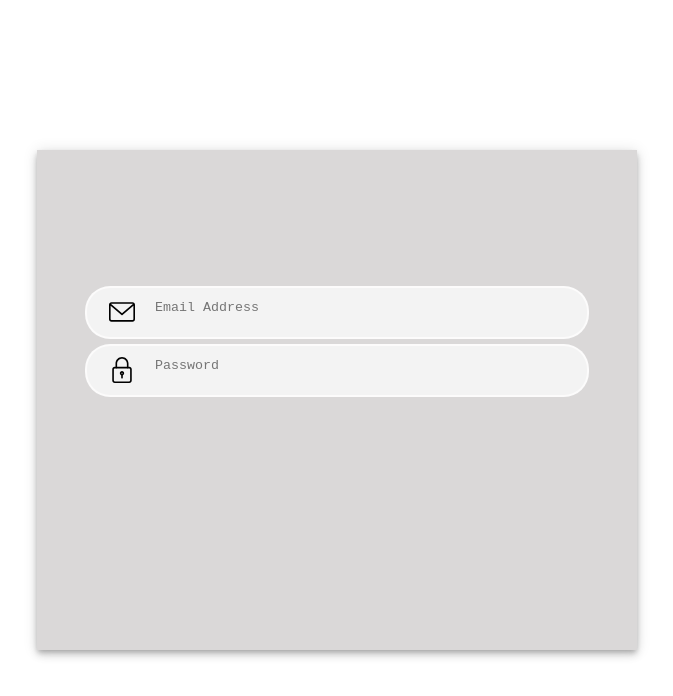
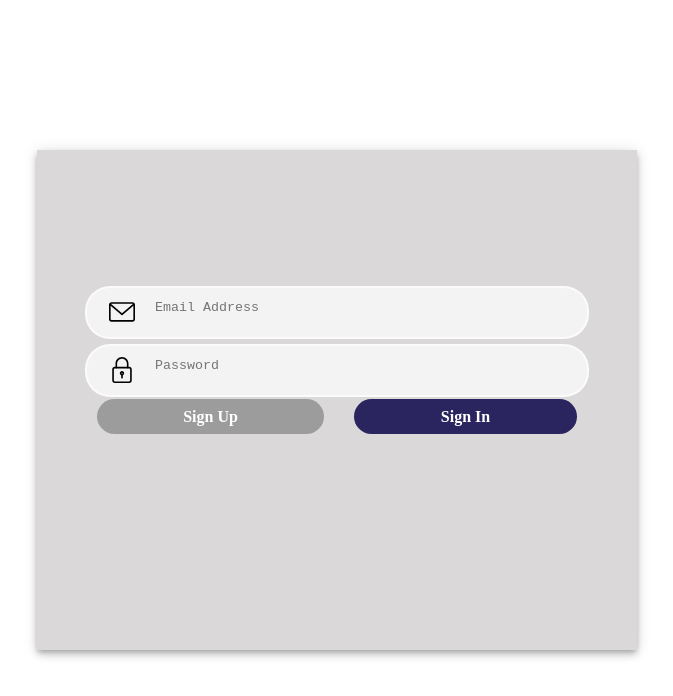
Before and after one commit to mormo17/Cassone, a plain HTML site: page index.html in a window 1280 px wide. Shown: the whole page, without its empty margins (303-976 px from the left). Drawn offline with Linux system fonts and the light colour scheme.

Commit message:
sign in/up buttons added

```diff
--- a/index.html
+++ b/index.html
@@ -61,6 +61,52 @@
             margin: auto;
         }
 
+        #signInButton {
+            grid-row: buttons;
+            grid-column: 3/5;
+            margin-right: 60px;
+            width: 75%;
+            color: white;
+            font-weight: bold;
+            background-color: rgb(42, 36, 95);
+            border: none;
+        }
+
+        #signInButton:hover {
+            transform: scale(1.05);
+            cursor: pointer;
+            transition-duration: .1s;
+        }
+
+        #signUpBox {
+            grid-row: buttons;
+            grid-column: 1/3;
+            margin-left: 60px;
+            width: 75%;
+            font-weight: bold;
+            color: white;
+            background-color: #7e7e7ea8;
+            border: none;
+            text-align: center;
+        }
+        #signUpBox:hover {
+            transform: scale(1.05);
+            cursor: pointer;
+            background-color: #7e7e7ed2;
+            transition-duration: .1s;
+        }
+
+        .button {
+            margin: auto;
+            height: 35px;
+            border-radius: 20px;
+            display: flex;
+        }
+
+        .button div {
+            margin: auto;
+        }
+
     </style>
 
     <div id='signInForm'>
@@ -74,5 +120,12 @@
                 <textarea id="passwordInputArea" name="password" scroll="none" placeholder="Password"></textarea>
             </div>
         </div>
+        <div id="signUpBox" class="button">
+            <div id="signUpButtonText">Sign Up</div>
+        </div>
+
+        <div id="signInButton" class="button">
+            <div button="signInButtonText">Sign In</div>
+        </div>
     </div>
 </body>
```
